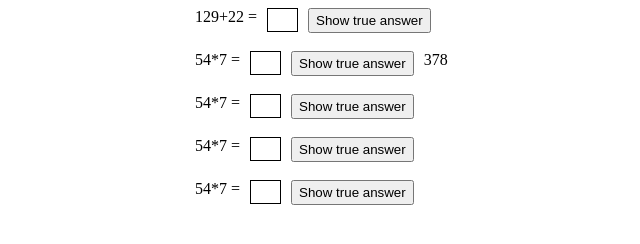
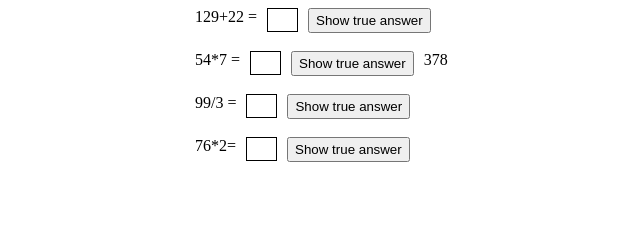
Before and after one commit to zuliiii/Templates, a plain HTML site: page DeepSky/first/index.html in a window 1280 px wide. Shown: the whole page, without its empty margins (295-935 px from the left). Drawn offline with Linux system fonts and the light colour scheme.

Commit message:
Update index.html

```diff
--- a/DeepSky/first/index.html
+++ b/DeepSky/first/index.html
@@ -26,7 +26,7 @@
 
 <div class="all">
 
-    <div>54*7 = </div>
+    <div>99/3 = </div>
     <input type="text" class="input">
     <button>Show true answer</button>
 
@@ -34,15 +34,7 @@
 
 <div class="all">
 
-    <div>54*7 = </div>
-    <input type="text" class="input">
-    <button>Show true answer</button>
-
-</div> <br>
-
-<div class="all">
-
-    <div>54*7 = </div>
+    <div>76*2= </div>
     <input type="text" class="input">
     <button>Show true answer</button>
 
```
